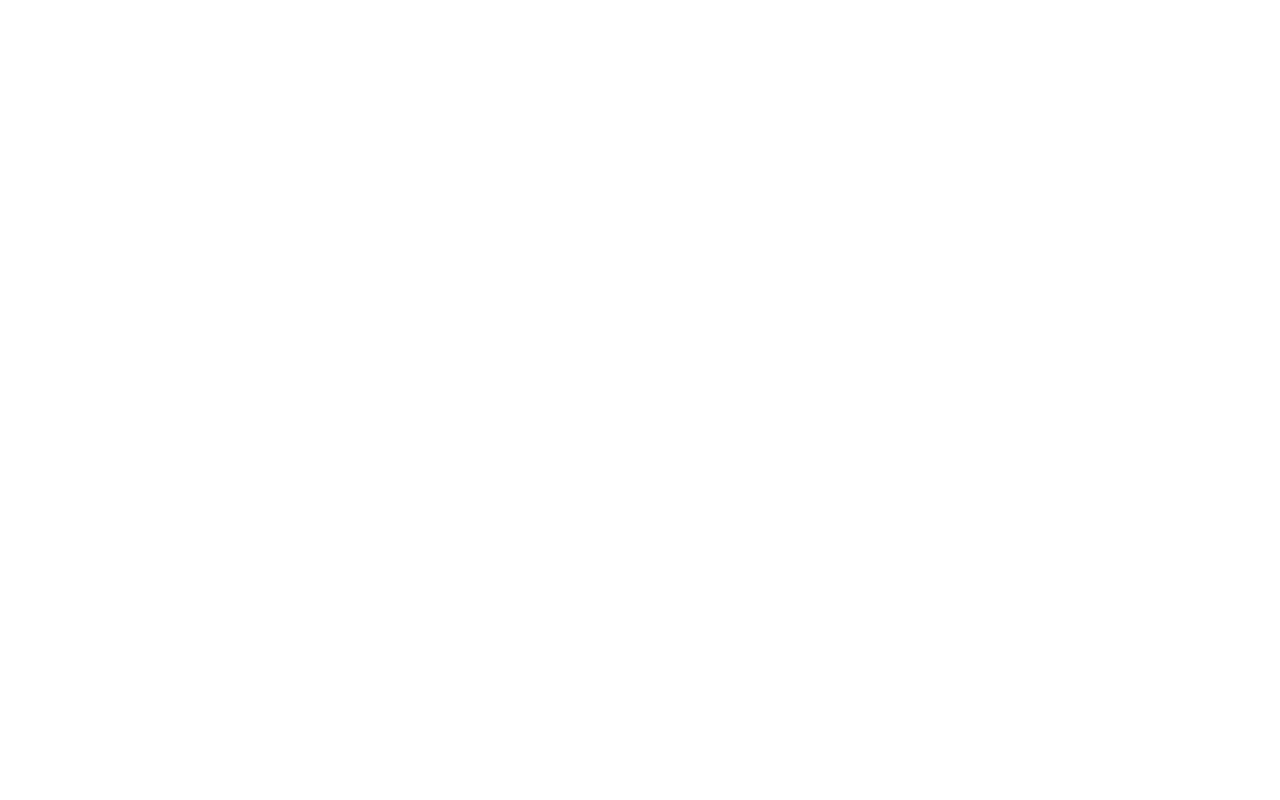
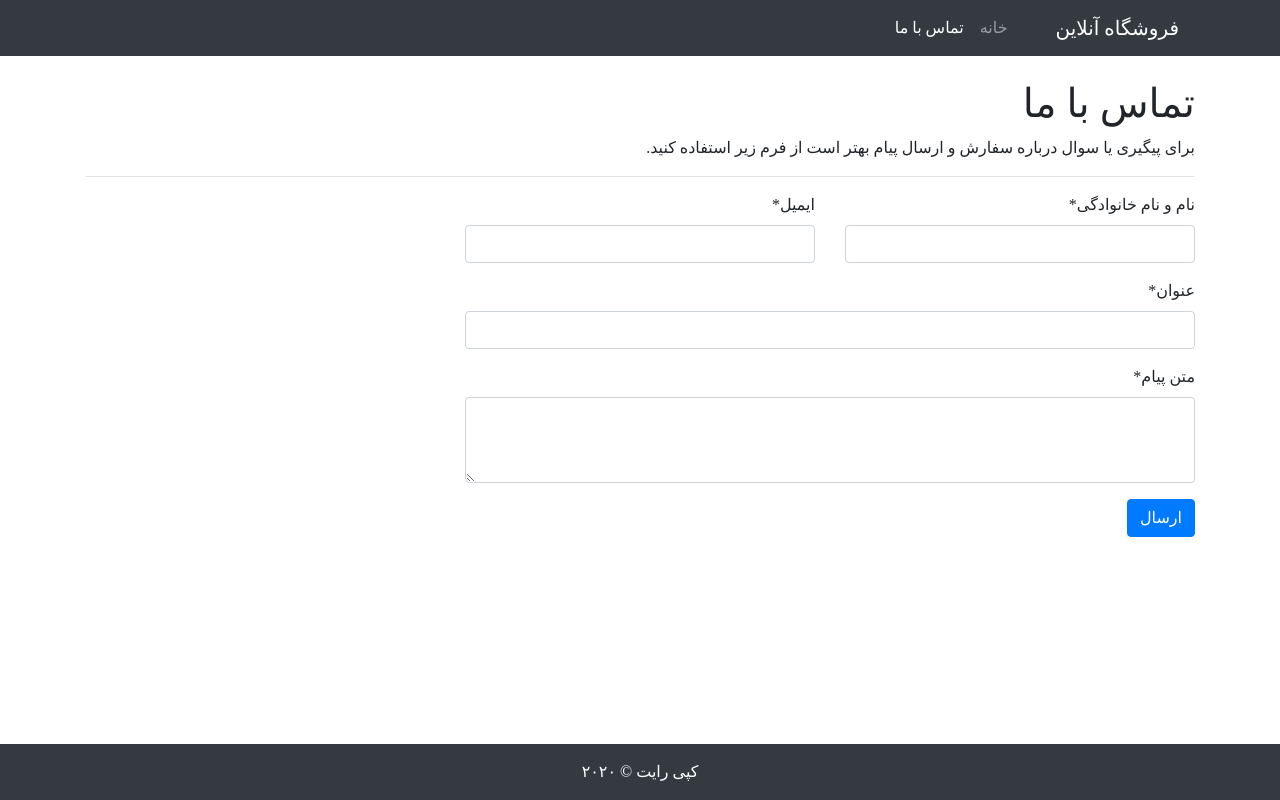
Before and after one commit to PA-M0/mini-project-online-shop, a plain HTML site: page contact.html in a window 1280 px wide. Drawn offline with Linux system fonts and the light colour scheme.

Commit message:
contact page
The form field in contact page is completed.

```diff
--- a/contact.html
+++ b/contact.html
@@ -9,6 +9,83 @@
   <link rel="stylesheet" href="css/style.css" />
 </head>
 <body>
+<nav class="navbar navbar-expand-lg navbar-dark bg-dark fixed-top">
+  <div class="container">
+    <a class="navbar-brand" href="index.html">فروشگاه آنلاین</a>
+    <button
+            class="navbar-toggler"
+            type="button"
+            data-toggle="collapse"
+            data-target="#navbarResponsive"
+            aria-controls="navbarResponsive"
+            aria-expanded="false"
+            aria-label="Toggle navigation"
+    >
+      <span class="navbar-toggler-icon"></span>
+    </button>
+    <div
+            class="collapse navbar-collapse justify-content-between"
+            id="navbarResponsive"
+    >
+      <ul class="navbar-nav">
+        <li class="nav-item">
+          <a class="nav-link" href="index.html"
+          >خانه
+            <span class="sr-only">(current)</span>
+          </a>
+        </li>
+        <li class="nav-item active">
+          <a class="nav-link" href="contact.html">تماس با ما</a>
+        </li>
+      </ul>
+    </div>
+  </div>
+</nav>
+
+<div class="container my-4">
+  <div class="row">
+    <div class="col-md-12">
+      <h1>تماس با ما</h1>
+      <p>
+        برای پیگیری یا سوال درباره سفارش و ارسال پیام بهتر است از فرم زیر
+        استفاده کنید.
+      </p>
+      <hr />
+      <form>
+        <div class="row">
+          <div class="form-group col-md-4">
+            <label for="nameInput"> نام و نام خانوادگی* </label>
+            <input type="text" class="form-control" id="nameInput" required >
+          </div>
+          <div class="form-group col-md-4">
+            <label for="emailInput">ایمیل*</label>
+            <input type="email" class="form-control" id="emailInput" aria-describedby="emailHelp" required>
+          </div>
+
+        </div>
+        <div class="row">
+          <div class="form-group col-md-8">
+            <label for="titleInput">عنوان*</label>
+            <input type="text" class="form-control" id="titleInput" required>
+          </div>
+        </div>
+        <div class="row">
+          <div class="form-group col-md-8">
+            <label for="textInput"> متن پیام* </label>
+            <textarea class="form-control" id="textInput" rows="3" required></textarea>
+          </div>
+        </div>
+        <button type="submit" class="btn btn-primary">ارسال</button>
+      </form>
+    </div>
+  </div>
+</div>
+
+<footer class="py-3 bg-dark">
+  <div class="container">
+    <p class="m-0 text-center text-white">کپی رایت &copy; ۲۰۲۰</p>
+  </div>
+</footer>
 
 <script src="js/jquery-3.5.1.slim.min.js"></script>
 <script src="js/bootstrap.min.js"></script>
```
Lines whose indentation alone changed are shown as unchanged.
